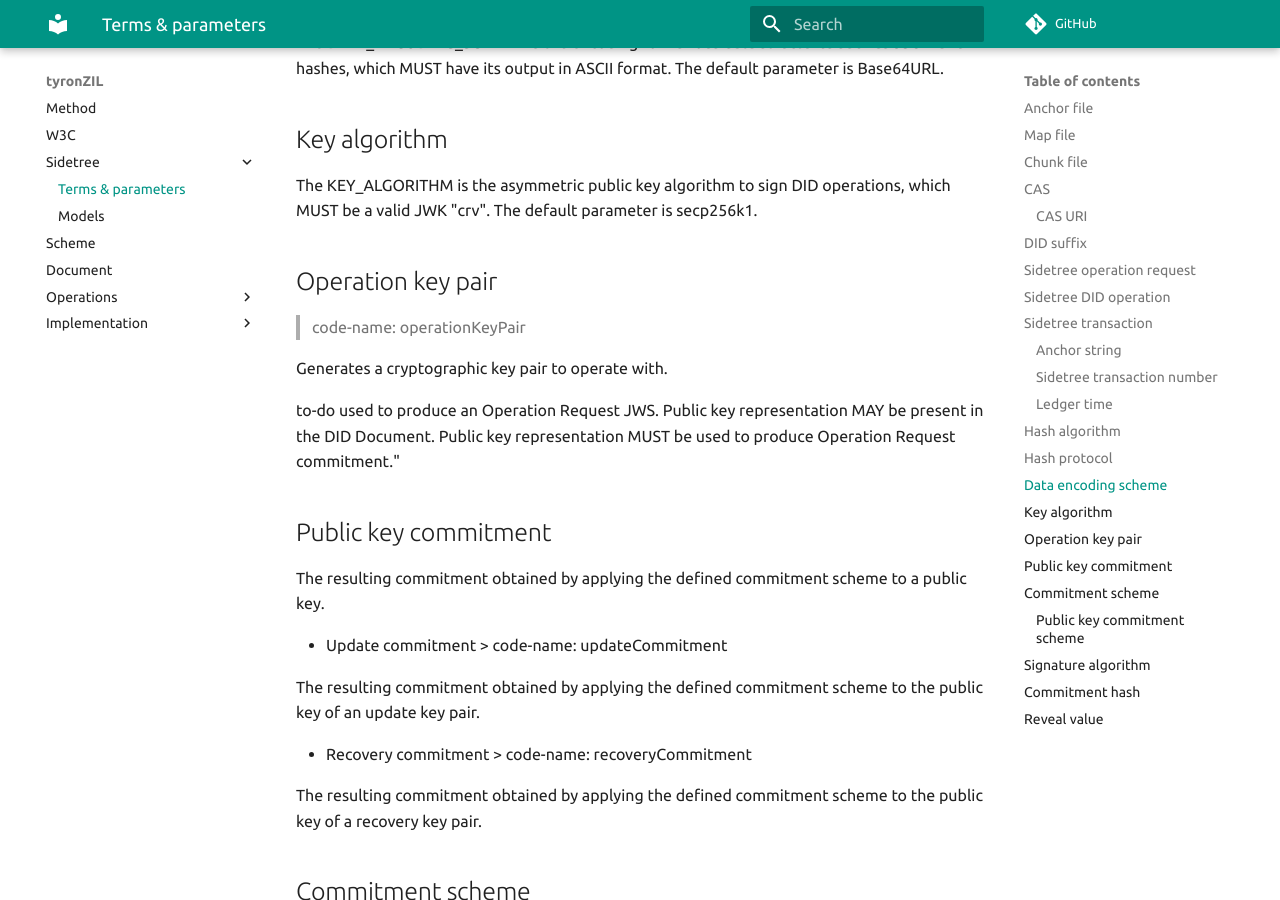
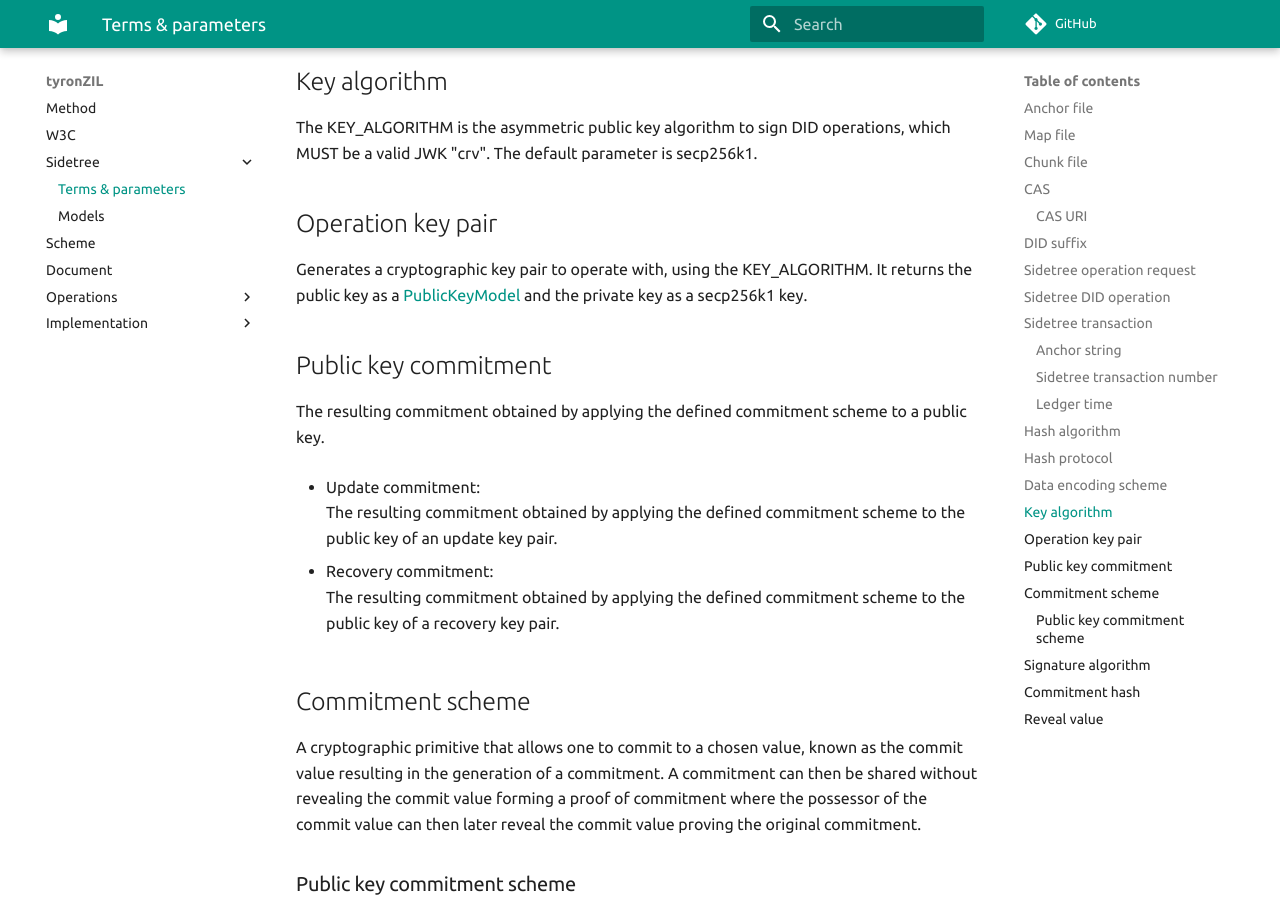
Before and after one commit to amygorgon/didtyronzil, an MkDocs documentation site: the page built from docs/sidetree/sidetree.md, in a window 1280 px wide and 900 px high, scrolled down 2390 px. Built offline with MkDocs 1.6.1 and Material for MkDocs 9.7.7, drawn with Linux system fonts in a browser that asks for light colours; comment, search, counter and statistics services are not loaded; some of the changed text lies outside the part shown.

Commit message:
tyronZIL W3C compliant

```diff
--- a/docs/sidetree/sidetree.md
+++ b/docs/sidetree/sidetree.md
@@ -1,8 +1,6 @@
 # Sidetree protocol
 
-Sidetree protocol terminology and default parameters in tyronZIL.
-
-Intro. to-do
+Here you can learn about Sidetree terminology and default parameters in tyronZIL's implementation.
 
 ## Anchor file
 
@@ -22,7 +20,7 @@
 
 ### CAS URI
 
-- A CAS URI is a unique content-bound identifier used to locate a specific resource via the CAS protocol. The default CAS_URI_ALGORITHM to generate the CAS URI is IPFS CID.
+A CAS URI is a unique content-bound identifier used to locate a specific resource via the CAS protocol. The default CAS_URI_ALGORITHM to generate the CAS URI is IPFS CID.
 
 ## DID suffix
 
@@ -42,17 +40,15 @@
 
 ### Anchor string
 
-- An Anchor string is the string anchored to the ledger, composed of the CAS URI of an Anchor file prefixed with the declared operation count. The maximum number of operations per batch (MAX_OPERATION_COUNT) has a default parameter of 10,000.
+An Anchor string is the string anchored to the ledger, composed of the CAS URI of an Anchor file prefixed with the declared operation count. The maximum number of operations per batch (MAX_OPERATION_COUNT) has a default parameter of 10,000.
 
 ### Sidetree transaction number
 
-- The Sidetreee transaction number is a monotonically increasing number deterministically ordered and assigned to every transaction relative to its position in the ledger time.
+The Sidetreee transaction number is a monotonically increasing number deterministically ordered and assigned to every transaction relative to its position in the ledger time.
 
 ### Ledger time
 
-> code-name: ledgerTime
-
-- The ledger time is the deterministic clock variable of the underlying blockchain that is used as a deterministic chronological reference.
+The ledger time is the deterministic clock variable of the underlying blockchain that is used as a deterministic chronological reference.
 
 ## Hash algorithm
 
@@ -72,25 +68,16 @@
 
 ## Operation key pair
 
-> code-name: operationKeyPair
-
-Generates a cryptographic key pair to operate with.
-
-to-do
-used to produce an Operation Request JWS. Public key representation MAY be present in the DID Document. Public key representation MUST be used to produce Operation Request commitment."
+Generates a cryptographic key pair to operate with, using the KEY_ALGORITHM. It returns the public key as a [PublicKeyModel](./models.md#public-key-model) and the private key as a secp256k1 key.
 
 ## Public key commitment
 
 The resulting commitment obtained by applying the defined commitment scheme to a public key.
 
-- Update commitment
-    > code-name: updateCommitment
-
+- Update commitment:
 The resulting commitment obtained by applying the defined commitment scheme to the public key of an update key pair.
 
-- Recovery commitment
-    > code-name: recoveryCommitment
-
+- Recovery commitment:
 The resulting commitment obtained by applying the defined commitment scheme to the public key of a recovery key pair.
 
 ## Commitment scheme
--- a/mkdocs.yml
+++ b/mkdocs.yml
@@ -28,4 +28,4 @@
         - 'Update': 'operations/CRUD/did-update.md'
         - 'Deactivate': 'operations/CRUD/did-deactivate.md'
   - 'Implementation':
-    - 'Node.js': https://github.com/julio-cabdu/tyronZIL-js
+    - 'Node.js: tyronZIL-js': https://github.com/julio-cabdu/tyronZIL-js
```
Also changed, not shown: other parts of docs/sidetree/sidetree.md (+1 -1 lines), docs/index.md (+1 -1 lines), docs/operations/CRUD/did-create.md (+8 -0 lines), docs/operations/tyronZIL-operations.md (+1 -3 lines), docs/sidetree/models.md (+12 -3 lines).
